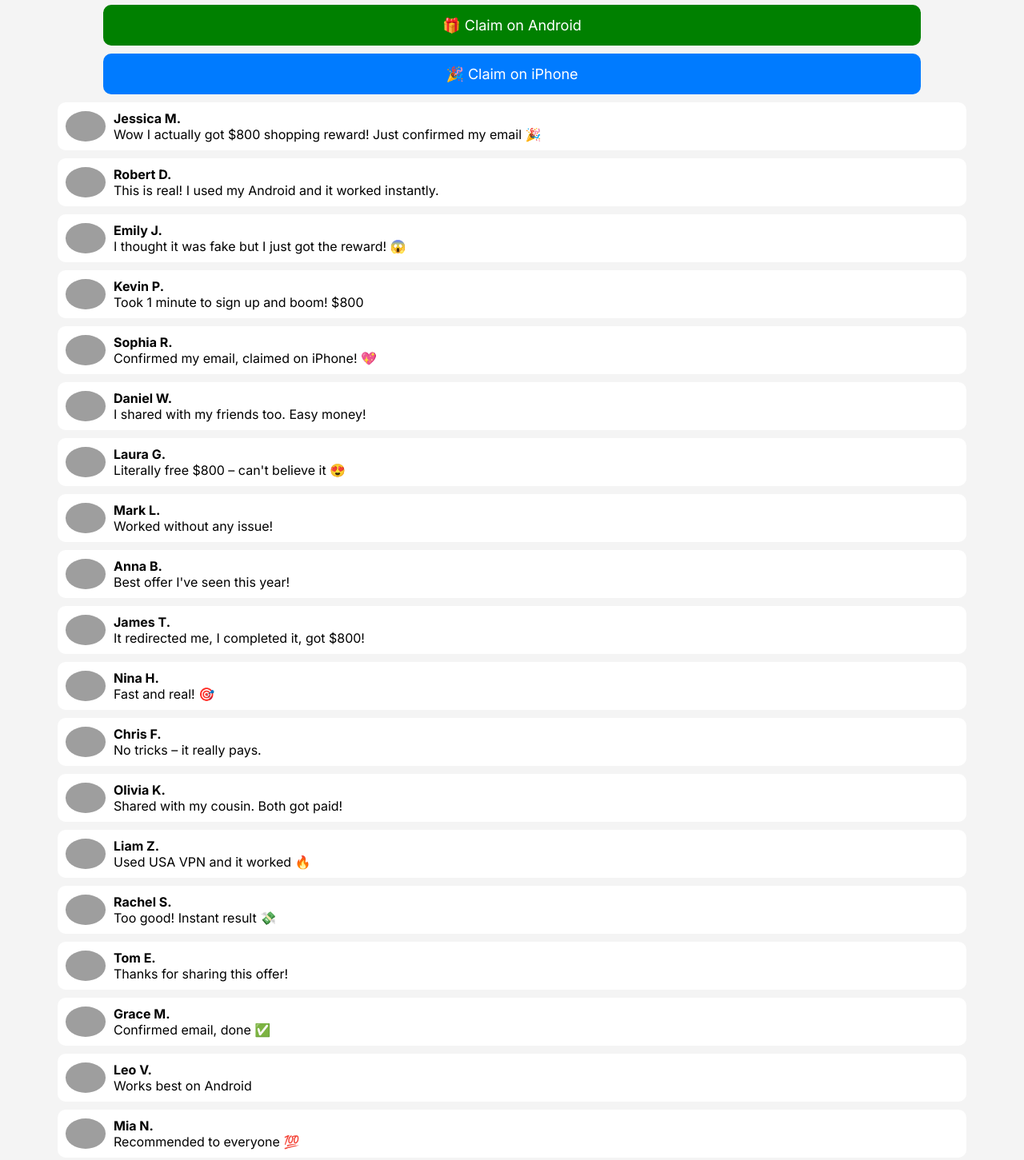
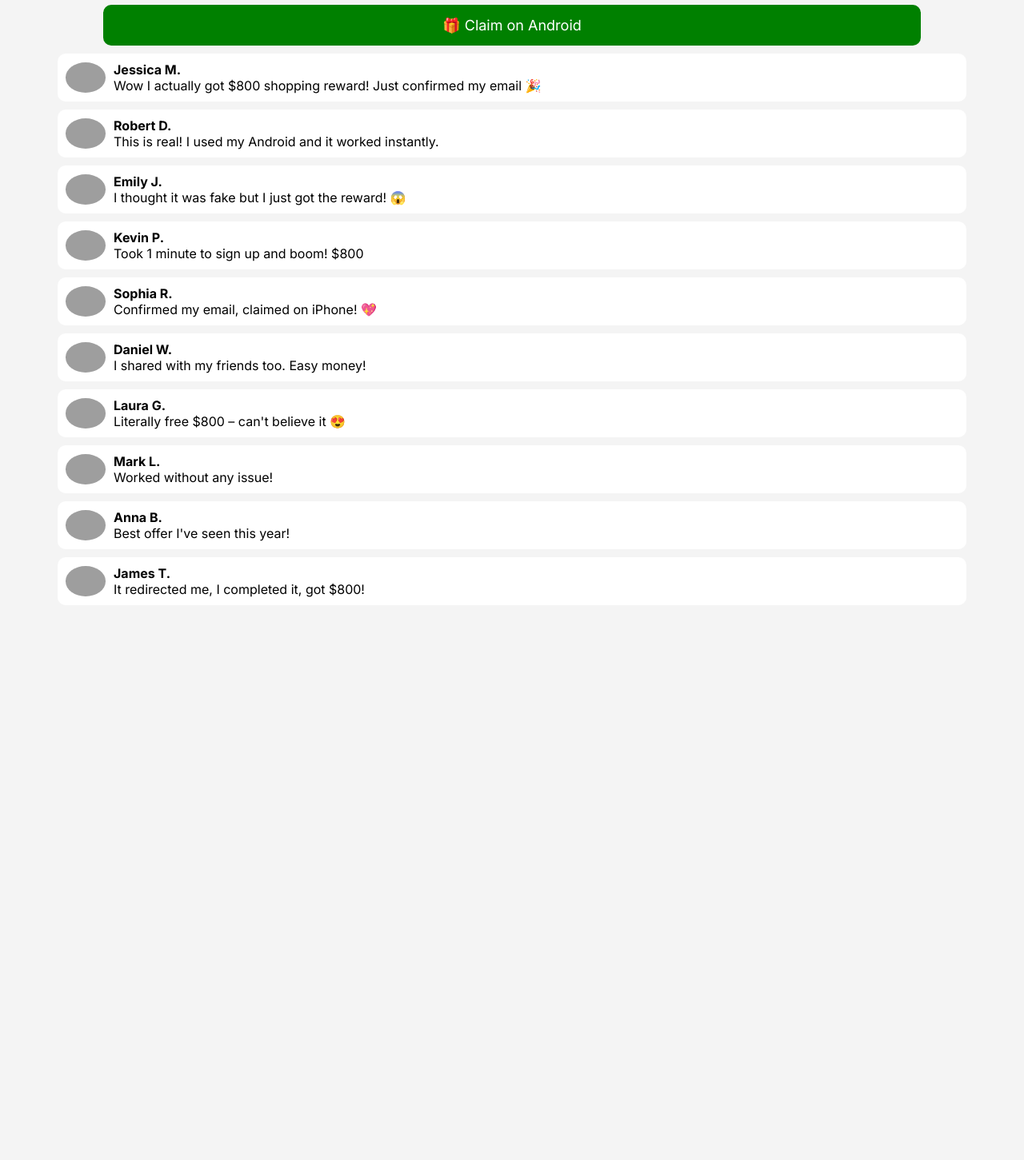
Before and after one commit to nirob3369/landing-page-3, a plain HTML site: page index.html in a window 1280 px wide. Shown: the part 240-1691 px from the top of the page at 80% size. After the commit the page ends 1027 px from the top, so only its background shows below. Drawn offline with Linux system fonts and the light colour scheme; grey boxes are pictures that could not be loaded.

Commit message:
Update index.html

```diff
--- a/index.html
+++ b/index.html
@@ -12,11 +12,6 @@
       background-color: #f4f4f4;
       margin: 0;
       padding: 20px;
-    }
-    .logo {
-      width: 100px;
-      border-radius: 50%;
-      margin-bottom: 10px;
     }
     h1 {
       font-size: 26px;
@@ -43,9 +38,6 @@
     }
     .android {
       background-color: green;
-    }
-    .iphone {
-      background-color: #007bff;
     }
     .comment {
       background: white;
@@ -76,23 +68,21 @@
   <div class="viewers">🔥 1061 people viewing now</div>
   <div class="countdown">⏰ Offer expires in: <span id="timer">05:00</span></div>
 
+  <!-- ✅ Android CTA button -->
   <a href="#" class="button android">🎁 Claim on Android</a>
-  <a href="https://singingfiles.com/show.php?l=0&u=1159972&id=68777" class="button iphone">🎉 Claim on iPhone</a>
 
-  <!-- ✅ JavaScript for clickid tracking -->
+  <!-- ✅ JS to attach clickid -->
   <script>
-    const urlParams = new URLSearchParams(window.location.search);
-    const clickid = urlParams.get('clickid');
+    const params = new URLSearchParams(window.location.search);
+    const clickid = params.get('clickid');
     const androidBtn = document.querySelector('.button.android');
-    if (clickid && androidBtn) {
+    if (androidBtn && clickid) {
       androidBtn.href = `https://singingfiles.com/show.php?l=0&u=1159972&id=68776&subid=${clickid}`;
     }
   </script>
 
-  <div id="comments"></div>
-
+  <!-- ⏳ Countdown -->
   <script>
-    // Countdown timer
     let time = 300;
     const timer = document.getElementById('timer');
     setInterval(() => {
@@ -101,8 +91,11 @@
       timer.textContent = `${minutes}:${seconds < 10 ? '0' + seconds : seconds}`;
       if (time > 0) time--;
     }, 1000);
+  </script>
 
-    // Fake comments with photos
+  <!-- 💬 Fake comments section -->
+  <div id="comments"></div>
+  <script>
     const commentsData = [
       { name: "Jessica M.", text: "Wow I actually got $800 shopping reward! Just confirmed my email 🎉", img: "https://randomuser.me/api/portraits/women/44.jpg" },
       { name: "Robert D.", text: "This is real! I used my Android and it worked instantly.", img: "https://randomuser.me/api/portraits/men/46.jpg" },
@@ -113,16 +106,7 @@
       { name: "Laura G.", text: "Literally free $800 – can't believe it 😍", img: "https://randomuser.me/api/portraits/women/36.jpg" },
       { name: "Mark L.", text: "Worked without any issue!", img: "https://randomuser.me/api/portraits/men/25.jpg" },
       { name: "Anna B.", text: "Best offer I've seen this year!", img: "https://randomuser.me/api/portraits/women/88.jpg" },
-      { name: "James T.", text: "It redirected me, I completed it, got $800!", img: "https://randomuser.me/api/portraits/men/58.jpg" },
-      { name: "Nina H.", text: "Fast and real! 🎯", img: "https://randomuser.me/api/portraits/women/29.jpg" },
-      { name: "Chris F.", text: "No tricks – it really pays.", img: "https://randomuser.me/api/portraits/men/60.jpg" },
-      { name: "Olivia K.", text: "Shared with my cousin. Both got paid!", img: "https://randomuser.me/api/portraits/women/40.jpg" },
-      { name: "Liam Z.", text: "Used USA VPN and it worked 🔥", img: "https://randomuser.me/api/portraits/men/42.jpg" },
-      { name: "Rachel S.", text: "Too good! Instant result 💸", img: "https://randomuser.me/api/portraits/women/22.jpg" },
-      { name: "Tom E.", text: "Thanks for sharing this offer!", img: "https://randomuser.me/api/portraits/men/18.jpg" },
-      { name: "Grace M.", text: "Confirmed email, done ✅", img: "https://randomuser.me/api/portraits/women/13.jpg" },
-      { name: "Leo V.", text: "Works best on Android", img: "https://randomuser.me/api/portraits/men/66.jpg" },
-      { name: "Mia N.", text: "Recommended to everyone 💯", img: "https://randomuser.me/api/portraits/women/59.jpg" },
+      { name: "James T.", text: "It redirected me, I completed it, got $800!", img: "https://randomuser.me/api/portraits/men/58.jpg" }
     ];
 
     const commentsContainer = document.getElementById('comments');
```
